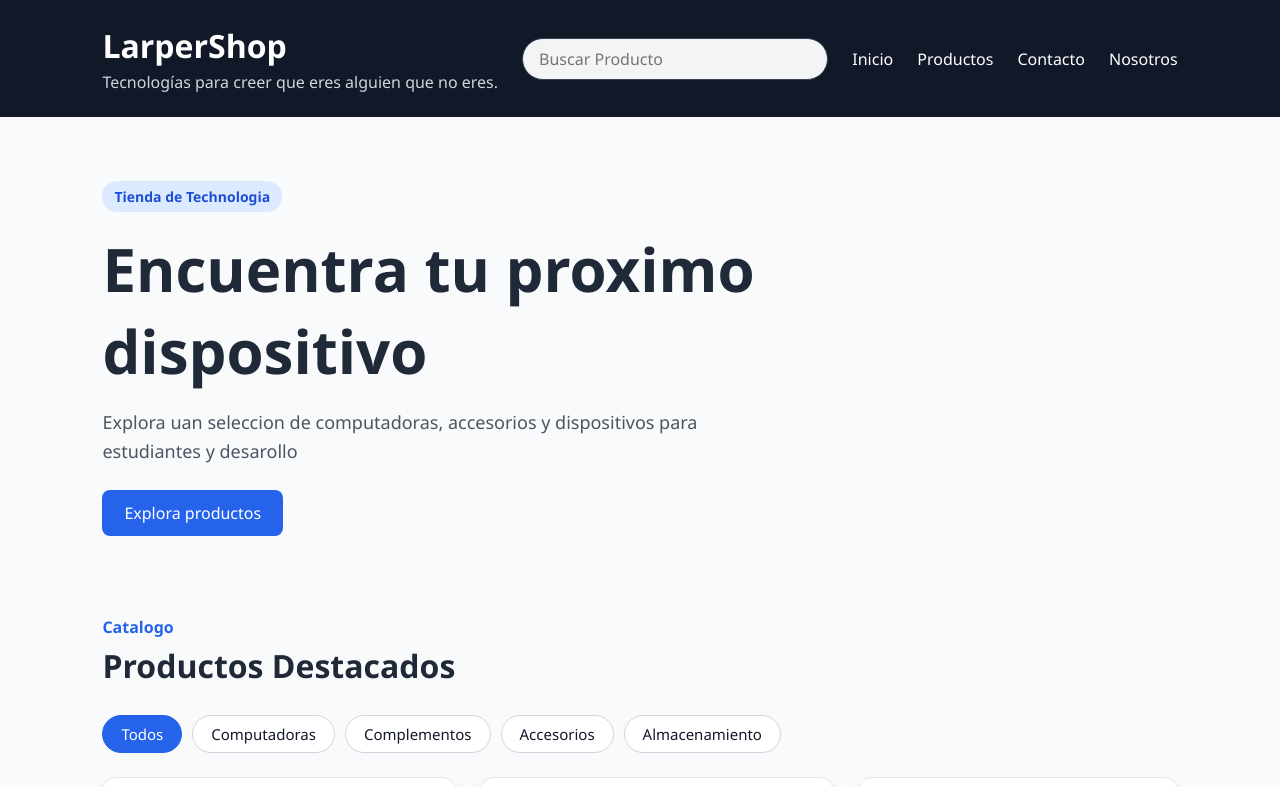
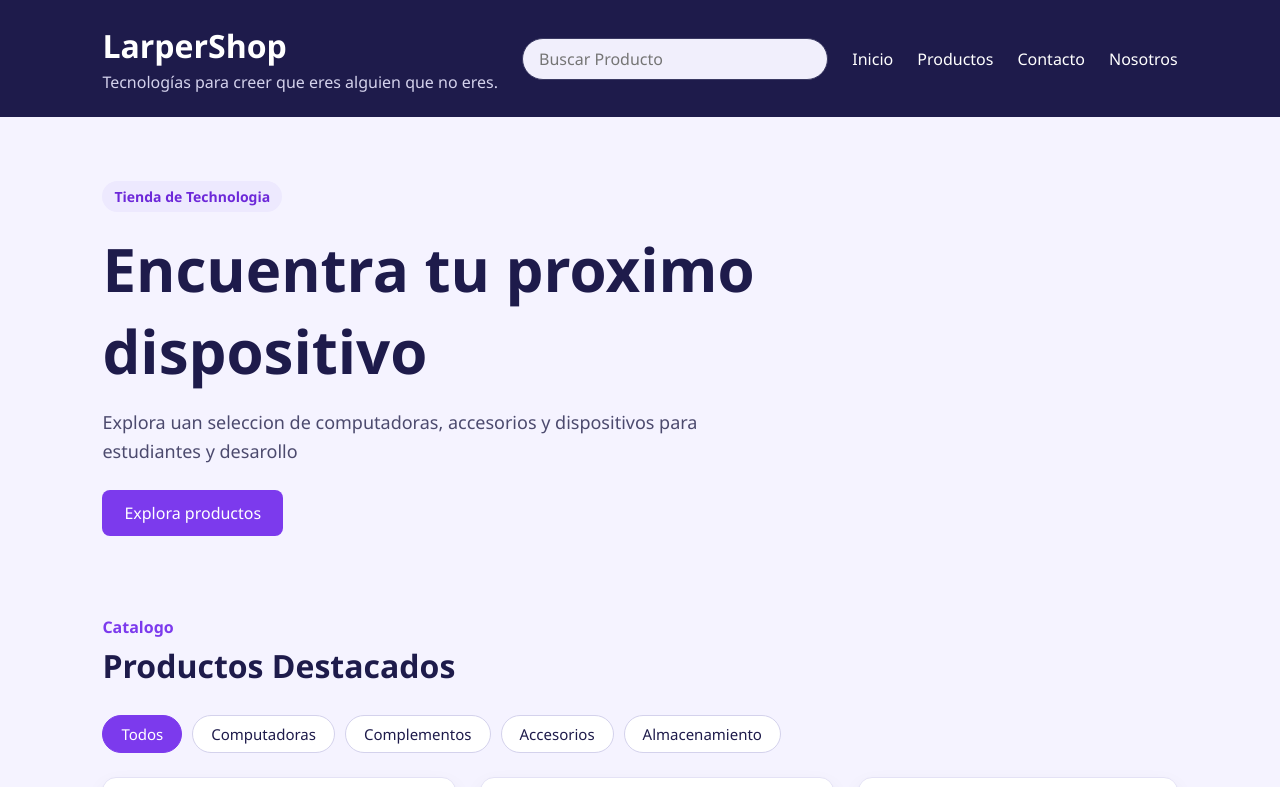
Before and after one commit to Atlost-dev/catalogo-React, a React (Vite) app: page / in a window 1280 px wide. Shown: the top 787 px of the page. Built offline with nearby package versions, Linux system fonts and the light colour scheme.

Commit message:
Cambio de color y corrección del footer.

```diff
--- a/src/App.css
+++ b/src/App.css
@@ -1,16 +1,16 @@
 /* ===== Colores ===== */
 
 :root {
-  --azul: #2563eb;
-  --azul-oscuro: #1d4ed8;
-  --azul-claro: #dbeafe;
-  --gris-azulado: #111827;
-  --gris-600: #4b5563;
-  --gris-500: #6b7280;
-  --gris-300: #d1d5db;
-  --gris-200: #e5e7eb;
+  --azul: #7c3aed;
+  --azul-oscuro: #6d28d9;
+  --azul-claro: #ede9fe;
+  --gris-azulado: #1e1b4b;
+  --gris-600: #4c4a6e;
+  --gris-500: #6b6a8f;
+  --gris-300: #d4d2ec;
+  --gris-200: #e4e2f5;
   --blanco: white;
-  --degradado-brillo: radial-gradient(circle farthest-corner at 10% 20%, rgba(255, 94, 247, 1) 17.8%, rgba(2, 245, 255, 1) 100.2%);
+  --degradado-brillo: radial-gradient(circle farthest-corner at 10% 20%, rgba(167, 139, 250, 1) 17.8%, rgba(129, 140, 248, 1) 100.2%);
 }
 
 
@@ -115,10 +115,10 @@ button:active {
 .search-input {
   flex: 1;
   height: 42px;
-  border: 1px solid #374151;
+  border: 1px solid #3b3a63;
   border-radius: 999px;
   padding: 0 16px;
-  background: #f3f4f6;
+  background: #f1effc;
   color: var(--gris-azulado);
   outline: none;
 }
@@ -352,7 +352,7 @@ button:active {
 /* ===== Sección "Acerca de" (componente About) ===== */
 
 .acerca {
-  background-color: rgb(243, 249, 250);
+  background-color: rgb(245, 243, 255);
   border-radius: 10px;
   font-size: 20px;
 }
@@ -372,7 +372,7 @@ button:active {
 }
 
 .lista li {
-  background-color: #e0e0e0;
+  background-color: #e0def2;
   border-radius: 30px;
   padding: 4px 10px;
   width: fit-content;
--- a/src/components/Footer.jsx
+++ b/src/components/Footer.jsx
@@ -3,7 +3,7 @@ function Footer() {
 
   return (
     <footer className="pie-pagina" id="contacto">
-      <p>{anioActual} TechStore</p>
+      <p>{anioActual} LarperShop</p>
     </footer>
   );
 }
--- a/src/index.css
+++ b/src/index.css
@@ -8,8 +8,8 @@ body {
   min-width: 320px;
   min-height: 100vh;
   font-family: "Segoe UI", Tahoma, Geneva, Verdana, sans-serif;
-  background-color: #f9fafb;
-  color: #1f2937;
+  background-color: #f5f3ff;
+  color: #1e1b4b;
 }
 
 button,
```
